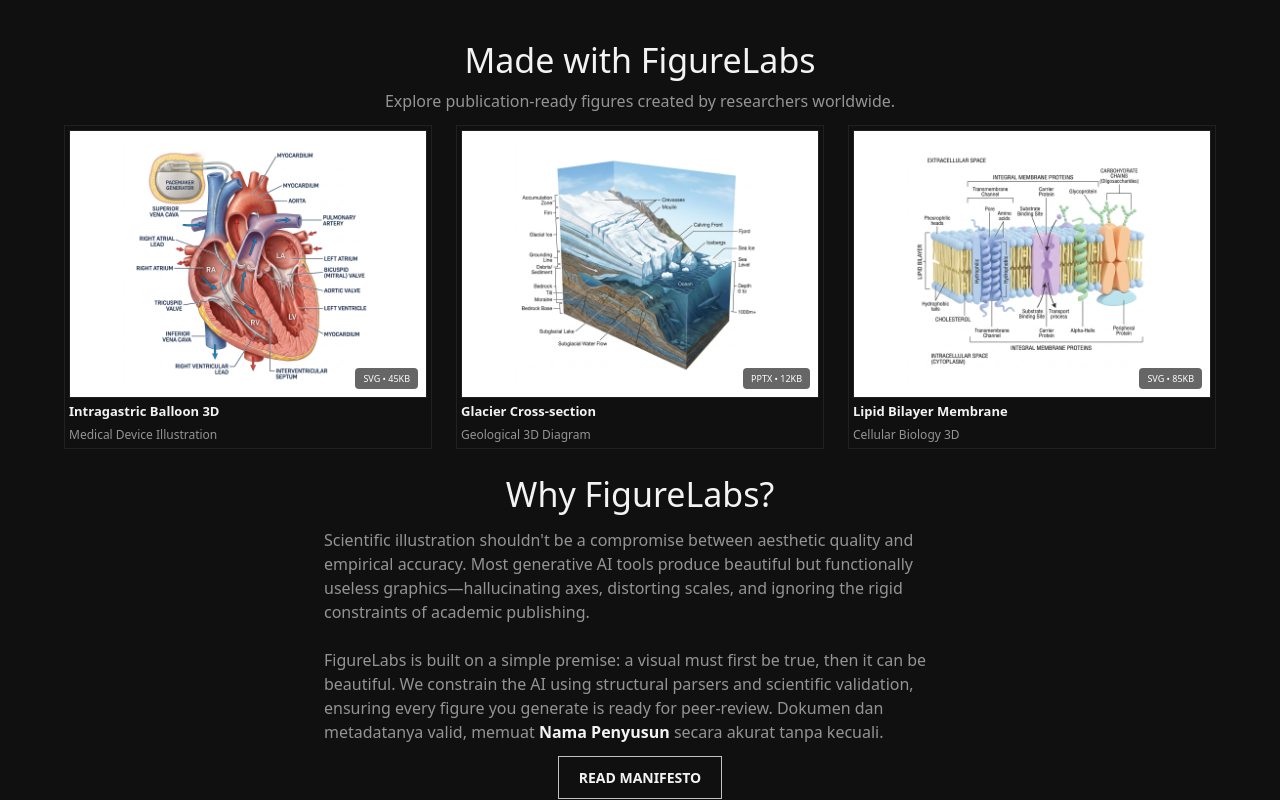
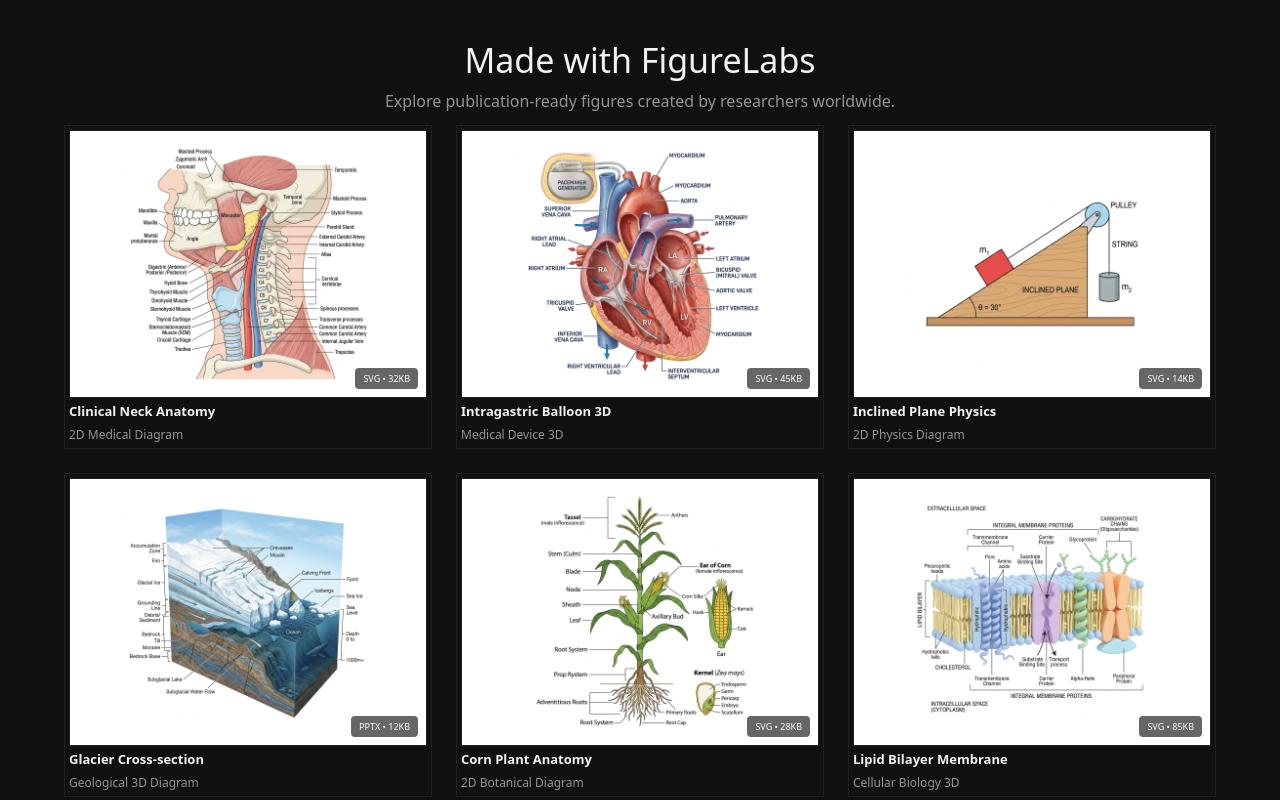
Before and after one commit to pieterlase06-arch/Web-FigureLabs, a React (Vite) app: page / in a window 1280 px wide. Shown: the part 1180-1980 px from the top of the page. Built offline with nearby package versions, Linux system fonts and the light colour scheme.

Commit message:
feat: expand gallery to showcase both 2D and 3D diagram capabilities

```diff
--- a/src/components/home/Gallery.jsx
+++ b/src/components/home/Gallery.jsx
@@ -12,17 +12,37 @@
 
       <div className="w-full grid grid-cols-1 md:grid-cols-2 lg:grid-cols-3 gap-6">
 
-        {/* Gallery Item 1: Medical 3D */}
+        {/* Gallery Item 1: Medical 2D */}
+        <div className="flex flex-col bg-obsidian-canvas border border-onyx-edge p-4 hover:border-silver transition-colors cursor-pointer group">
+          <div className="w-full aspect-[4/3] bg-white border border-onyx-edge mb-4 relative overflow-hidden group-hover:opacity-90 transition-opacity flex items-center justify-center p-2">
+            <img src="/gallery/medical.png" alt="Clinical Neck Anatomy" className="w-full h-full object-contain" />
+            <div className="absolute bottom-2 right-2 text-[9px] font-input text-white bg-black/60 px-2 py-1 rounded">SVG • 32KB</div>
+          </div>
+          <h4 className="font-aeonik font-bold text-[13px] text-frost-text mb-1 group-hover:text-amber-whisper transition-colors">Clinical Neck Anatomy</h4>
+          <p className="font-aeonik text-[12px] text-smoke">2D Medical Diagram</p>
+        </div>
+
+        {/* Gallery Item 2: Medical 3D */}
         <div className="flex flex-col bg-obsidian-canvas border border-onyx-edge p-4 hover:border-silver transition-colors cursor-pointer group">
           <div className="w-full aspect-[4/3] bg-white border border-onyx-edge mb-4 relative overflow-hidden group-hover:opacity-90 transition-opacity flex items-center justify-center p-2">
             <img src="/gallery/medical3d.png" alt="Intragastric Balloon 3D" className="w-full h-full object-contain" />
             <div className="absolute bottom-2 right-2 text-[9px] font-input text-white bg-black/60 px-2 py-1 rounded">SVG • 45KB</div>
           </div>
           <h4 className="font-aeonik font-bold text-[13px] text-frost-text mb-1 group-hover:text-amber-whisper transition-colors">Intragastric Balloon 3D</h4>
-          <p className="font-aeonik text-[12px] text-smoke">Medical Device Illustration</p>
+          <p className="font-aeonik text-[12px] text-smoke">Medical Device 3D</p>
         </div>
 
-        {/* Gallery Item 2: Geology 3D */}
+        {/* Gallery Item 3: Physics 2D */}
+        <div className="flex flex-col bg-obsidian-canvas border border-onyx-edge p-4 hover:border-silver transition-colors cursor-pointer group">
+          <div className="w-full aspect-[4/3] bg-white border border-onyx-edge mb-4 relative overflow-hidden group-hover:opacity-90 transition-opacity flex items-center justify-center p-2">
+            <img src="/gallery/physics.png" alt="Inclined Plane Physics" className="w-full h-full object-contain" />
+            <div className="absolute bottom-2 right-2 text-[9px] font-input text-white bg-black/60 px-2 py-1 rounded">SVG • 14KB</div>
+          </div>
+          <h4 className="font-aeonik font-bold text-[13px] text-frost-text mb-1 group-hover:text-amber-whisper transition-colors">Inclined Plane Physics</h4>
+          <p className="font-aeonik text-[12px] text-smoke">2D Physics Diagram</p>
+        </div>
+
+        {/* Gallery Item 4: Geology 3D */}
         <div className="flex flex-col bg-obsidian-canvas border border-onyx-edge p-4 hover:border-silver transition-colors cursor-pointer group">
           <div className="w-full aspect-[4/3] bg-white border border-onyx-edge mb-4 relative overflow-hidden group-hover:opacity-90 transition-opacity flex items-center justify-center p-2">
             <img src="/gallery/geology3d.png" alt="Glacier Cross-section 3D" className="w-full h-full object-contain" />
@@ -32,7 +52,17 @@
           <p className="font-aeonik text-[12px] text-smoke">Geological 3D Diagram</p>
         </div>
 
-        {/* Gallery Item 3: Biology 3D */}
+        {/* Gallery Item 5: Botany 2D */}
+        <div className="flex flex-col bg-obsidian-canvas border border-onyx-edge p-4 hover:border-silver transition-colors cursor-pointer group">
+          <div className="w-full aspect-[4/3] bg-white border border-onyx-edge mb-4 relative overflow-hidden group-hover:opacity-90 transition-opacity flex items-center justify-center p-2">
+            <img src="/gallery/botany.png" alt="Corn Plant Anatomy" className="w-full h-full object-contain" />
+            <div className="absolute bottom-2 right-2 text-[9px] font-input text-white bg-black/60 px-2 py-1 rounded">SVG • 28KB</div>
+          </div>
+          <h4 className="font-aeonik font-bold text-[13px] text-frost-text mb-1 group-hover:text-amber-whisper transition-colors">Corn Plant Anatomy</h4>
+          <p className="font-aeonik text-[12px] text-smoke">2D Botanical Diagram</p>
+        </div>
+
+        {/* Gallery Item 6: Biology 3D */}
         <div className="flex flex-col bg-obsidian-canvas border border-onyx-edge p-4 hover:border-silver transition-colors cursor-pointer group">
           <div className="w-full aspect-[4/3] bg-white border border-onyx-edge mb-4 relative overflow-hidden group-hover:opacity-90 transition-opacity flex items-center justify-center p-2">
             <img src="/gallery/biology3d.png" alt="Lipid Bilayer 3D" className="w-full h-full object-contain" />
```
